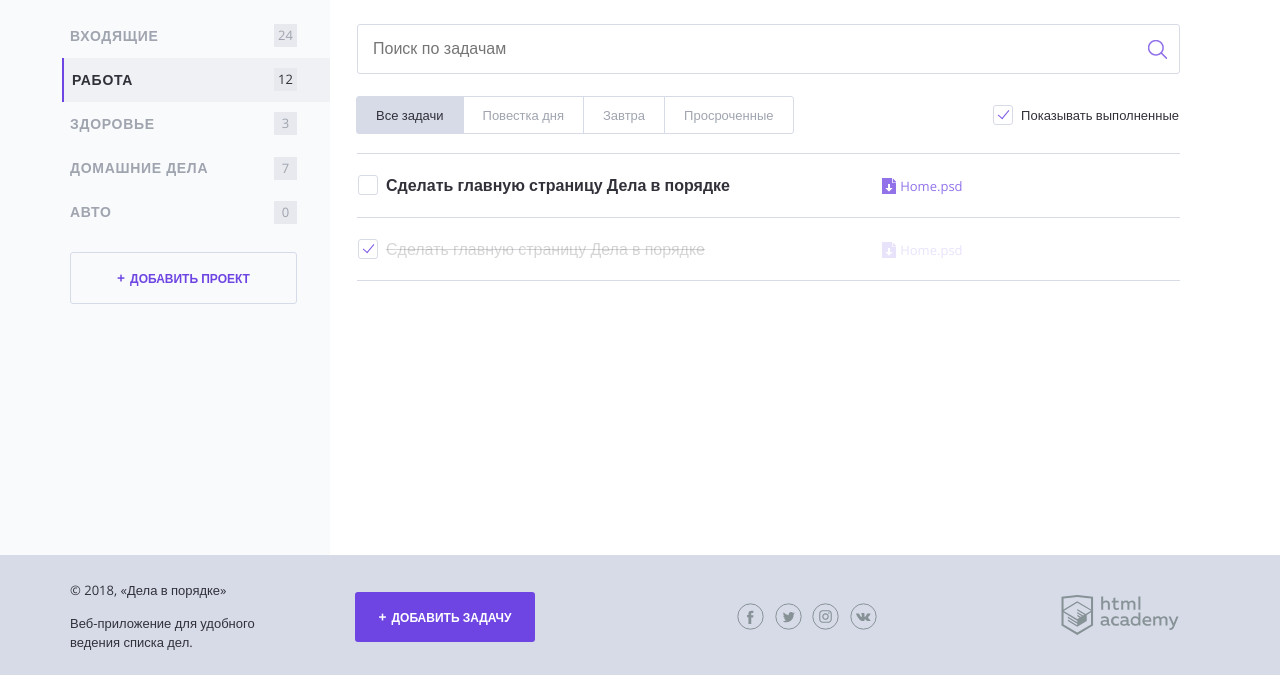
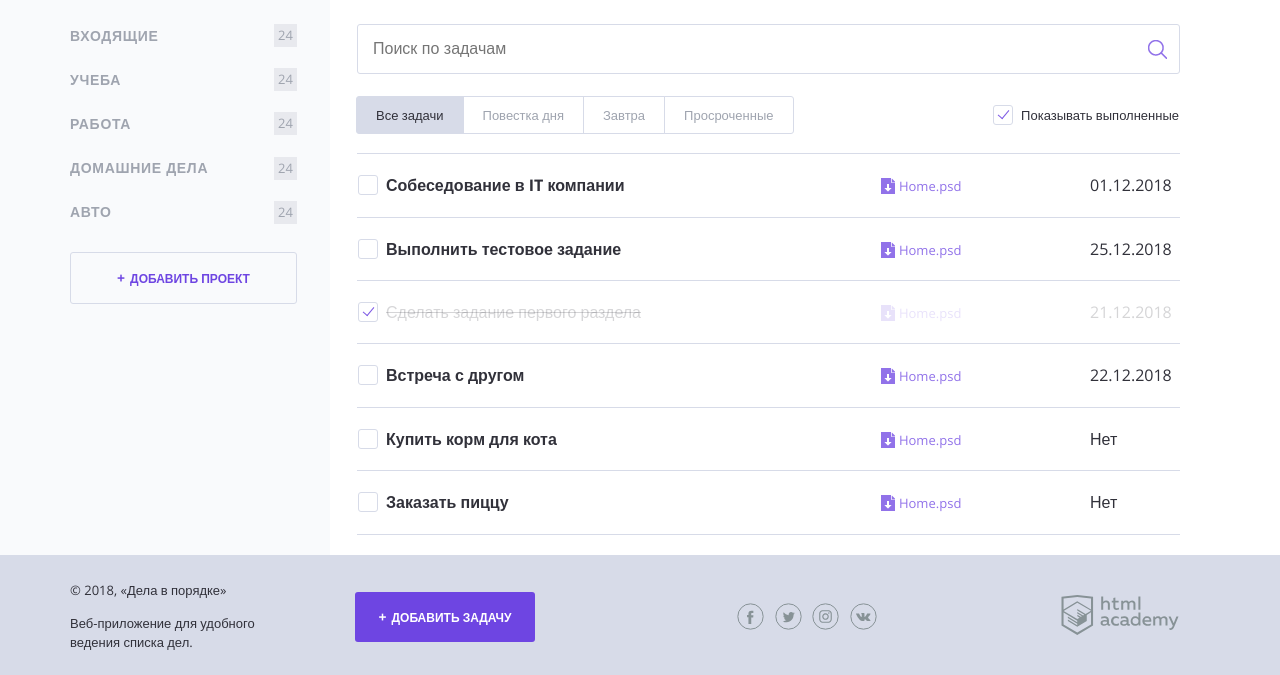
Before and after one commit to Shv-sergey70/587797-doingsdone, a PHP site: page / in a window 1280 px wide. Shown: the part 125-800 px from the top of the page. Run offline with PHP 8.4, Linux system fonts and the light colour scheme.

Commit message:
module2-task1 v1

```diff
--- a/index.php
+++ b/index.php
@@ -1,6 +1,45 @@
 <?php
 // показывать или нет выполненные задачи
 $show_complete_tasks = rand(0, 1);
+$menu_items = ['Входящие', 'Учеба', 'Работа', 'Домашние дела', 'Авто'];
+$tasks_items = [
+    [
+        'name' => 'Собеседование в IT компании',
+        'finish_date' => '01.12.2018',
+        'category_name' => 'Работа',
+        'isDone' => 'Нет'
+    ],
+    [
+        'name' => 'Выполнить тестовое задание',
+        'finish_date' => '25.12.2018',
+        'category_name' => 'Работа',
+        'isDone' => 'Нет'
+    ],
+    [
+        'name' => 'Сделать задание первого раздела',
+        'finish_date' => '21.12.2018',
+        'category_name' => 'Учеба',
+        'isDone' => 'Да'
+    ],
+    [
+        'name' => 'Встреча с другом',
+        'finish_date' => '22.12.2018',
+        'category_name' => 'Входящие',
+        'isDone' => 'Нет'
+    ],
+    [
+        'name' => 'Купить корм для кота',
+        'finish_date' => 'Нет',
+        'category_name' => 'Домашние дела',
+        'isDone' => 'Нет'
+    ],
+    [
+        'name' => 'Заказать пиццу',
+        'finish_date' => 'Нет',
+        'category_name' => 'Домашние дела',
+        'isDone' => 'Нет'
+    ]
+];
 ?>
 <!DOCTYPE html>
 <html lang="ru">
@@ -47,30 +86,12 @@ $show_complete_tasks = rand(0, 1);
 
                 <nav class="main-navigation">
                     <ul class="main-navigation__list">
+                        <?php foreach($menu_items as $value):?>
                             <li class="main-navigation__list-item">
-                            <a class="main-navigation__list-item-link" href="#">Входящие</a>
+                                <a class="main-navigation__list-item-link" href="#"><?=$value?></a>
                                 <span class="main-navigation__list-item-count">24</span>
                             </li>
-
-                        <li class="main-navigation__list-item main-navigation__list-item--active">
-                            <a class="main-navigation__list-item-link" href="#">Работа</a>
-                            <span class="main-navigation__list-item-count">12</span>
-                        </li>
-
-                        <li class="main-navigation__list-item">
-                            <a class="main-navigation__list-item-link" href="#">Здоровье</a>
-                            <span class="main-navigation__list-item-count">3</span>
-                        </li>
-
-                        <li class="main-navigation__list-item">
-                            <a class="main-navigation__list-item-link" href="#">Домашние дела</a>
-                            <span class="main-navigation__list-item-count">7</span>
-                        </li>
-
-                        <li class="main-navigation__list-item">
-                            <a class="main-navigation__list-item-link" href="#">Авто</a>
-                            <span class="main-navigation__list-item-count">0</span>
-                        </li>
+                        <?endforeach;?>
                     </ul>
                 </nav>
 
@@ -103,11 +124,13 @@ $show_complete_tasks = rand(0, 1);
                 </div>
 
                 <table class="tasks">
+                    <?php foreach($tasks_items as $value):?>
+                      <?if($value['isDone'] === 'Нет'):?>
                         <tr class="tasks__item task">
                             <td class="task__select">
                                 <label class="checkbox task__checkbox">
                                     <input class="checkbox__input visually-hidden task__checkbox" type="checkbox" value="1">
-                                <span class="checkbox__text">Сделать главную страницу Дела в порядке</span>
+                                    <span class="checkbox__text"><?=$value['name']?></span>
                                 </label>
                             </td>
 
@@ -115,15 +138,16 @@ $show_complete_tasks = rand(0, 1);
                                 <a class="download-link" href="#">Home.psd</a>
                             </td>
 
-                        <td class="task__date"></td>
+                            <td class="task__date"><?=$value['finish_date']?></td>
                         </tr>
+                      <?elseif($value['isDone'] === 'Да'):?>
                     <!--показывать следующий тег <tr/>, если переменная $show_complete_tasks равна единице-->
                         <?if($show_complete_tasks):?>
                             <tr class="tasks__item task task--completed">
                                 <td class="task__select">
                                     <label class="checkbox task__checkbox">
                                         <input class="checkbox__input visually-hidden task__checkbox" type="checkbox" checked>
-                                    <span class="checkbox__text">Сделать главную страницу Дела в порядке</span>
+                                        <span class="checkbox__text"><?=$value['name']?></span>
                                     </label>
                                 </td>
 
@@ -131,9 +155,11 @@ $show_complete_tasks = rand(0, 1);
                                     <a class="download-link" href="#">Home.psd</a>
                                 </td>
 
-                            <td class="task__date"></td>
+                                <td class="task__date"><?=$value['finish_date']?></td>
                             </tr>
                         <?endif;?>
+                      <?endif;?>
+                    <?endforeach;?>
                 </table>
             </main>
         </div>
```
Lines whose indentation alone changed are shown as unchanged.
